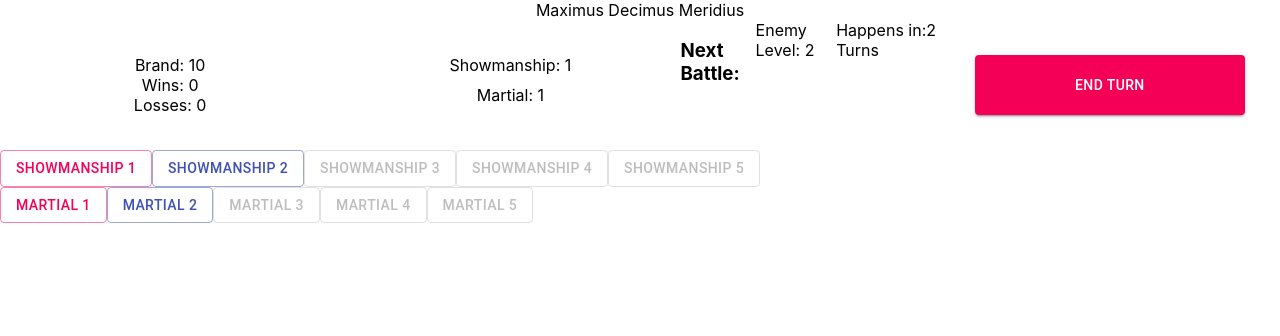
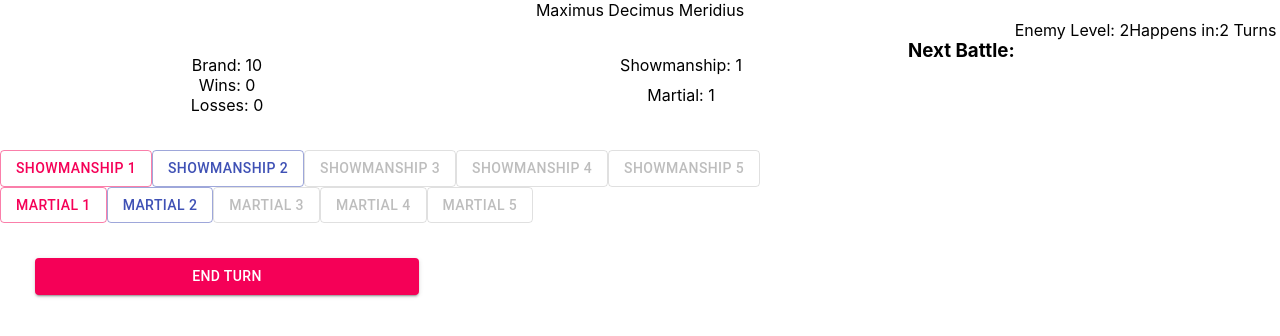
Before and after one commit to upsetshrimp/Lanista, a React (Create React App) app: page / in a window 1280 px wide. Shown: the top 336 px of the page. Built offline with nearby package versions, Linux system fonts and the light colour scheme.

Commit message:
refactored battle-view

```diff
--- /dev/null
+++ b/src/battle-view.js
@@ -0,0 +1,35 @@
+import React, { useEffect, useState } from 'react';
+import Button from '@material-ui/core/Button';
+
+export default function BattleView({ currentBattle }) {
+    const [chosenStance, setChosenStance] = useState()
+
+    return (
+        <div>
+            <span>EnemyLevel: {currentBattle.enemyLvl}</span><br />
+            <span>Choose your Battle Stance!</span><br />
+            <div style={{ display: "flex" }}>
+                <div style={{ width: "30%" }}>
+                    <Button
+                        variant={chosenStance === 'aggressive' ? "contained" : "outlined"}
+                        onClick={() => {
+                            const nextStance = chosenStance === 'aggressive' ? undefined : 'aggressive'
+                            setChosenStance(nextStance)
+                        }}
+                        color="primary"
+                        padding="35px">Aggressive</Button>
+                </div>
+                <div style={{ width: "30%" }}>
+                    <Button
+                        variant={chosenStance === 'spectaculum' ? "contained" : "outlined"}
+                        onClick={() => {
+                            const nextStance = chosenStance === 'spectaculum' ? undefined : 'spectaculum'
+                            setChosenStance(nextStance)
+                        }}
+                        color="primary" padding="35px">Spectaculum</Button>
+                </div>
+            </div>
+
+
+        </div>)
+}
--- a/src/main-page.js
+++ b/src/main-page.js
@@ -1,15 +1,18 @@
 import React, { useEffect, useState } from 'react';
-import Button from '@material-ui/core/Button';
 import InitialConditions from "./Helpers/app-storage"
 import Train from "./train"
 import Gladiator from './gladiator';
 import Battle from './Battle';
+import StatView from './stat-view'
+import BattleView from './battle-view'
+import Button from '@material-ui/core/Button';
 
 
 export default function MainPage() {
     const [gladiator, setGladiator] = useState(new Gladiator())
     const [gameHistory, setGameHistory] = useState({ wins: 0, losses: 0 })
     const [brand, setBrand] = useState()
+    const [canEndTurn, setCanEndTurn] = useState(false)
     const [turnCount, setTurnCount] = useState(1)
     const [inBattle, setInBattle] = useState(false)
     const [currentBattle, setCurrentBattle] = useState(new Battle(1))
@@ -20,42 +23,34 @@ export default function MainPage() {
         setBrand(bubu.brand)
     }, [])
     const train = attribute => {
-       setGladiator({ ...gladiator, [attribute]: ++gladiator[attribute] })
-       setInBattle(!inBattle)
+        setGladiator({ ...gladiator, [attribute]: ++gladiator[attribute] })
+        setInBattle(!inBattle)
     }
-    const divstyleleft = { width: "30%", display: "grid", padding: "35px" }
     const divstyleRight = { width: "30%", display: "grid", padding: "35px" }
+
     return (
         <div>
-            <header style={{ textAlign: "center" }}>{gladiator?.name ?? null}</header>
-            <div style={{ display: "flex" }}>
-                <div style={divstyleleft}>
-                    <span style={{ textAlign: "center" }}>Brand: {brand}</span>
-                    <span style={{ textAlign: "center" }}>Wins: {gameHistory.wins}</span>
-                    <span style={{ textAlign: "center" }}>Losses: {gameHistory.losses}</span>
-                </div>
-                <div style={divstyleleft}>
-                    <span style={{ textAlign: "center" }}>Showmanship: {gladiator.showmanship}</span>
-                    <span style={{ textAlign: "center" }}>Martial: {gladiator.martial}</span>
-                </div>
-                <h3>Next Battle: </h3>
-                <span>Enemy Level: {currentBattle.enemyLvl}</span>
-
-                <span>
-                    Happens in:
-                    {currentBattle?.turn - turnCount}
-                    {currentBattle?.turn - turnCount == 1 ? ' Turn' : ' Turns'}
-                </span>
-                <div style={divstyleRight}>
-                    <Button variant="contained" color="secondary" padding="35px">End Turn</Button>
-                </div>
-            </div>
+            <StatView
+                gladiator={gladiator}
+                currentBattle={currentBattle}
+                turnCount={turnCount}
+                brand={brand}
+                gameHistory={gameHistory} />
 
             {inBattle ?
-                <h1>BATTLE</h1> : <Train
+                <BattleView
+
+                    currentBattle={currentBattle} /> : <Train
                     gladiator={gladiator}
                     train={train}
                 />}
+            <div style={divstyleRight}>
+                <Button disabled={canEndTurn}
+                    variant="contained"
+                    color="secondary"
+                    padding="35px"
+                >End Turn</Button>
+            </div>
         </div>
     );
 }
--- /dev/null
+++ b/src/stat-view.js
@@ -0,0 +1,31 @@
+import React from 'react';
+
+
+export default function StatView({ gladiator, currentBattle, turnCount, brand, gameHistory }) {
+    const divstyleleft = { width: "30%", display: "grid", padding: "35px" }
+    return (
+        <>
+            < header style={{ textAlign: "center" }}> {gladiator?.name ?? null}</header >
+            <div style={{ display: "flex" }}>
+                <div style={divstyleleft}>
+                    <span style={{ textAlign: "center" }}>Brand: {brand}</span>
+                    <span style={{ textAlign: "center" }}>Wins: {gameHistory.wins}</span>
+                    <span style={{ textAlign: "center" }}>Losses: {gameHistory.losses}</span>
+                </div>
+                <div style={divstyleleft}>
+                    <span style={{ textAlign: "center" }}>Showmanship: {gladiator.showmanship}</span>
+                    <span style={{ textAlign: "center" }}>Martial: {gladiator.martial}</span>
+                </div>
+                <h3>Next Battle: </h3>
+                <span>Enemy Level: {currentBattle.enemyLvl}</span>
+
+                <span>
+                    Happens in:
+                    {currentBattle?.turn - turnCount}
+                    {currentBattle?.turn - turnCount === 1 ? ' Turn' : ' Turns'}
+                </span>
+
+            </div>
+        </>
+    )
+}
```
